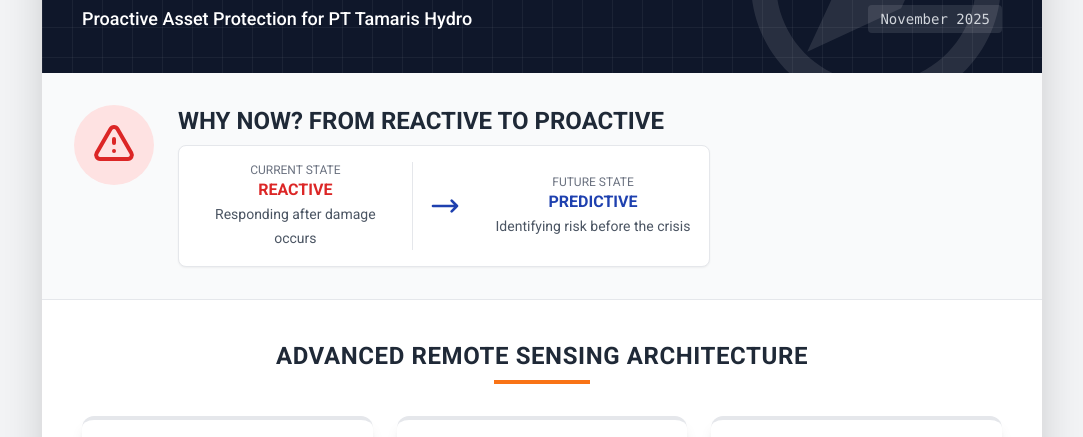
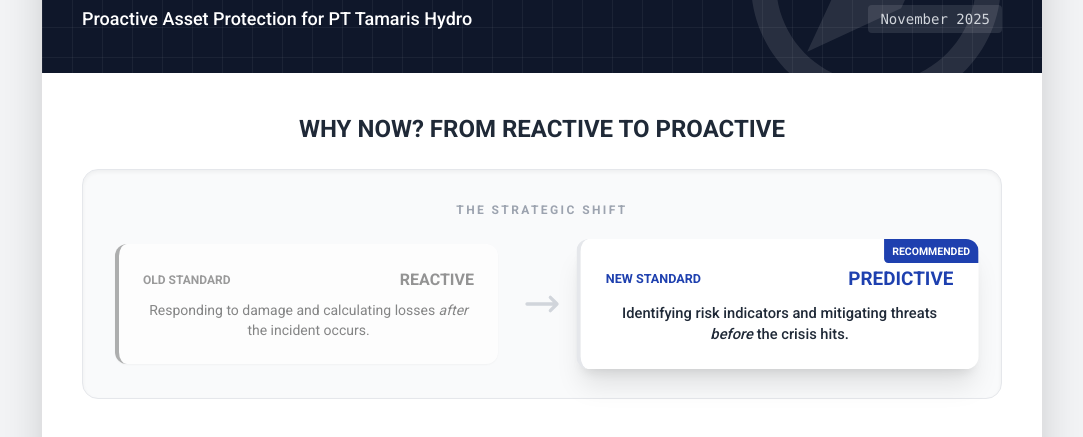
Before and after one commit to justinthe/staticsite, a plain HTML site: page index.html in a window 1280 px wide. Shown: the part 311-748 px from the top of the page, without its empty margins (98-1181 px from the left). Drawn offline with nearby package versions, Linux system fonts and the light colour scheme.

Commit message:
make up changes to tamaris proposal

```diff
--- a/index.html
+++ b/index.html
@@ -77,18 +77,17 @@
         </header>
 
         <!-- SECTION 1: URGENCY -->
-        <section class="p-8 border-b border-gray-200 bg-gray-50">
-            <div class="flex items-start gap-6">
-                <div class="bg-red-100 p-4 rounded-full shrink-0 text-red-600">
+        <section class="p-10 border-b border-gray-200 bg-white relative overflow-hidden">
+            <div class="flex flex-col items-center gap-6 text-center">
+                <!-- <div class="bg-red-100 p-4 rounded-full shrink-0 text-red-600">
                     <svg class="w-12 h-12" fill="none" stroke="currentColor" viewBox="0 0 24 24">
                         <path stroke-linecap="round" stroke-linejoin="round" stroke-width="2" d="M12 9v2m0 4h.01m-6.938 4h13.856c1.54 0 2.502-1.667 1.732-3L13.732 4c-.77-1.333-2.694-1.333-3.464 0L3.34 16c-.77 1.333.192 3 1.732 3z"/>
                     </svg>
-                </div>
+                </div> -->
                 <div>
-                    <h3 class="text-2xl font-bold text-gray-800 mb-2">WHY NOW? FROM REACTIVE TO PROACTIVE</h3>
-                    <!-- <p class="text-gray-600 mb-4">Validated by the <strong>December 2024 landslide incident</strong>, the need for transformation is critical.</p> -->
+                    <h3 class="text-2xl font-bold text-gray-800 mb-6">WHY NOW? FROM REACTIVE TO PROACTIVE</h3>
 
-                    <div class="flex items-center gap-4 bg-white p-4 rounded-lg shadow-sm border border-gray-200">
+                    <!-- <div class="flex items-center gap-4 bg-white p-4 rounded-lg shadow-sm border border-gray-200">
                         <div class="flex-1 text-center border-r border-gray-200 pr-4">
                             <span class="block text-xs text-gray-500 uppercase">Current State</span>
                             <span class="block text-red-600 font-bold">REACTIVE</span>
@@ -102,7 +101,38 @@
                             <span class="block text-brand-blue font-bold">PREDICTIVE</span>
                             <span class="text-sm text-gray-600">Identifying risk before the crisis</span>
                         </div>
+                    </div> -->
+                    <!-- The Shift (Enhanced Visual) -->
+                <div class="bg-gray-50 rounded-2xl p-8 border border-gray-200 shadow-inner relative">
+                    <div class="text-center mb-6 font-bold text-gray-400 text-xs uppercase tracking-[0.2em]">The Strategic Shift</div>
+
+                    <div class="flex flex-col md:flex-row items-center gap-6">
+                        <!-- Old Way -->
+                        <div class="flex-1 w-full bg-white p-6 rounded-xl border-l-4 border-red-400 shadow-sm opacity-70 grayscale hover:grayscale-0 transition-all">
+                            <div class="flex items-center justify-between mb-2">
+                                <span class="text-xs font-bold text-gray-500 uppercase">Old Standard</span>
+                                <span class="text-red-500 font-bold">REACTIVE</span>
+                            </div>
+                            <p class="text-gray-600 text-sm">Responding to damage and calculating losses <em>after</em> the incident occurs.</p>
+                        </div>
+
+                        <!-- Arrow Icon -->
+                        <div class="text-gray-300">
+                            <svg class="w-10 h-10 transform rotate-90 md:rotate-0" fill="none" stroke="currentColor" viewBox="0 0 24 24"><path stroke-linecap="round" stroke-linejoin="round" stroke-width="2" d="M17 8l4 4m0 0l-4 4m4-4H3"/></svg>
+                        </div>
+
+                        <!-- New Way -->
+                        <div class="flex-1 w-full bg-white p-6 rounded-xl border-l-4 border-brand-blue shadow-xl scale-105 transform relative overflow-hidden">
+                             <div class="absolute top-0 right-0 bg-brand-blue text-white text-[10px] font-bold px-2 py-1 rounded-bl">RECOMMENDED</div>
+                            <div class="flex items-center justify-between mb-2">
+                                <span class="text-xs font-bold text-brand-blue uppercase">New Standard</span>
+                                <span class="text-brand-blue font-bold text-lg">PREDICTIVE</span>
+                            </div>
+                            <p class="text-gray-800 text-sm font-medium">Identifying risk indicators and mitigating threats <em>before</em> the crisis hits.</p>
+                        </div>
                     </div>
+                </div>
+
                 </div>
             </div>
         </section>
@@ -121,6 +151,7 @@
                         <svg class="w-8 h-8" fill="none" stroke="currentColor" viewBox="0 0 24 24"><path stroke-linecap="round" stroke-linejoin="round" stroke-width="2" d="M19 11a7 7 0 01-7 7m0 0a7 7 0 01-7-7m7 7v4m0 0H8m4 0h4m-4-8a3 3 0 01-3-3V5a3 3 0 116 0v6a3 3 0 01-3 3z"/></svg>
                     </div>
                     <h4 class="font-bold text-lg mb-2">Land Subsidence</h4>
+                    <div class="bg-blue-600 text-white text-xs font-bold px-2 py-0.5 rounded mb-3">Tech: InSAR Radar</div>
                     <p class="text-sm text-gray-600">Advanced InSAR radar technology to detect ground movement trends and stability issues.</p>
                 </div>
 
@@ -130,6 +161,7 @@
                         <svg class="w-8 h-8" fill="none" stroke="currentColor" viewBox="0 0 24 24"><path stroke-linecap="round" stroke-linejoin="round" stroke-width="2" d="M3.055 11H5a2 2 0 012 2v1a2 2 0 002 2 2 2 0 012 2v2.945M8 3.935V5.5A2.5 2.5 0 0010.5 8h.5a2 2 0 012 2 2 2 0 104 0 2 2 0 012-2h1.064M15 20.488V18a2 2 0 012-2h3.064M21 12a9 9 0 11-18 0 9 9 0 0118 0z"/></svg>
                     </div>
                     <h4 class="font-bold text-lg mb-2">Land Usage & Vegetation</h4>
+                    <div class="bg-orange-500 text-white text-xs font-bold px-2 py-0.5 rounded mb-3">Tech: NDVI / Optical</div>
                     <p class="text-sm text-gray-600">Monitoring changes in Land Usage and vegetation health (NDVI) to identify degradation.</p>
                 </div>
 
@@ -139,6 +171,7 @@
                         <svg class="w-8 h-8" fill="none" stroke="currentColor" viewBox="0 0 24 24"><path stroke-linecap="round" stroke-linejoin="round" stroke-width="2" d="M3 15a4 4 0 004 4h9a5 5 0 10-.1-9.999 5.002 5.002 0 10-9.78 2.096A4.001 4.001 0 003 15z"/></svg>
                     </div>
                     <h4 class="font-bold text-lg mb-2">AI Weather Forecast</h4>
+                    <div class="bg-blue-600 text-white text-xs font-bold px-2 py-0.5 rounded mb-3">Tech: ML Prophet</div>
                     <p class="text-sm text-gray-600">Hyper-local rainfall prediction utilizing Machine Learning (Python Prophet).</p>
                 </div>
             </div>
@@ -231,7 +264,7 @@
                 <!-- Price Box -->
                 <div class="bg-white p-8 rounded-2xl shadow-xl text-center w-full md:w-1/2 border border-gray-200">
                     <h4 class="text-gray-500 font-bold uppercase tracking-wider text-sm mb-2">Simplified Investment</h4>
-                    <div class="text-5xl font-black text-brand-blue mb-1">Rp 5 Juta</div>
+                    <div class="text-5xl font-black text-brand-blue mb-1">Rp 5,000,000</div>
                     <div class="text-gray-600 font-medium mb-4">Per Site / Per Month</div>
                     <p class="text-xs text-gray-400">*Includes Monitoring & Reporting Services</p>
                 </div>
```
